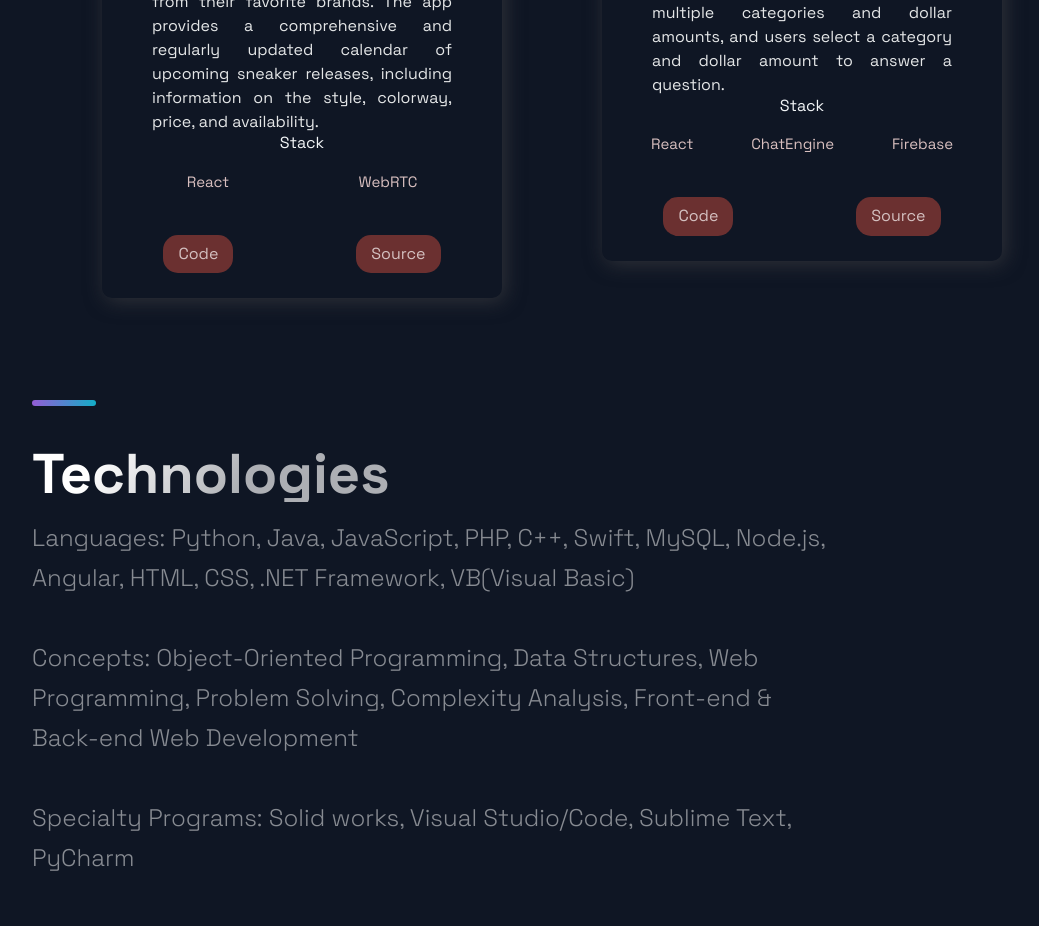
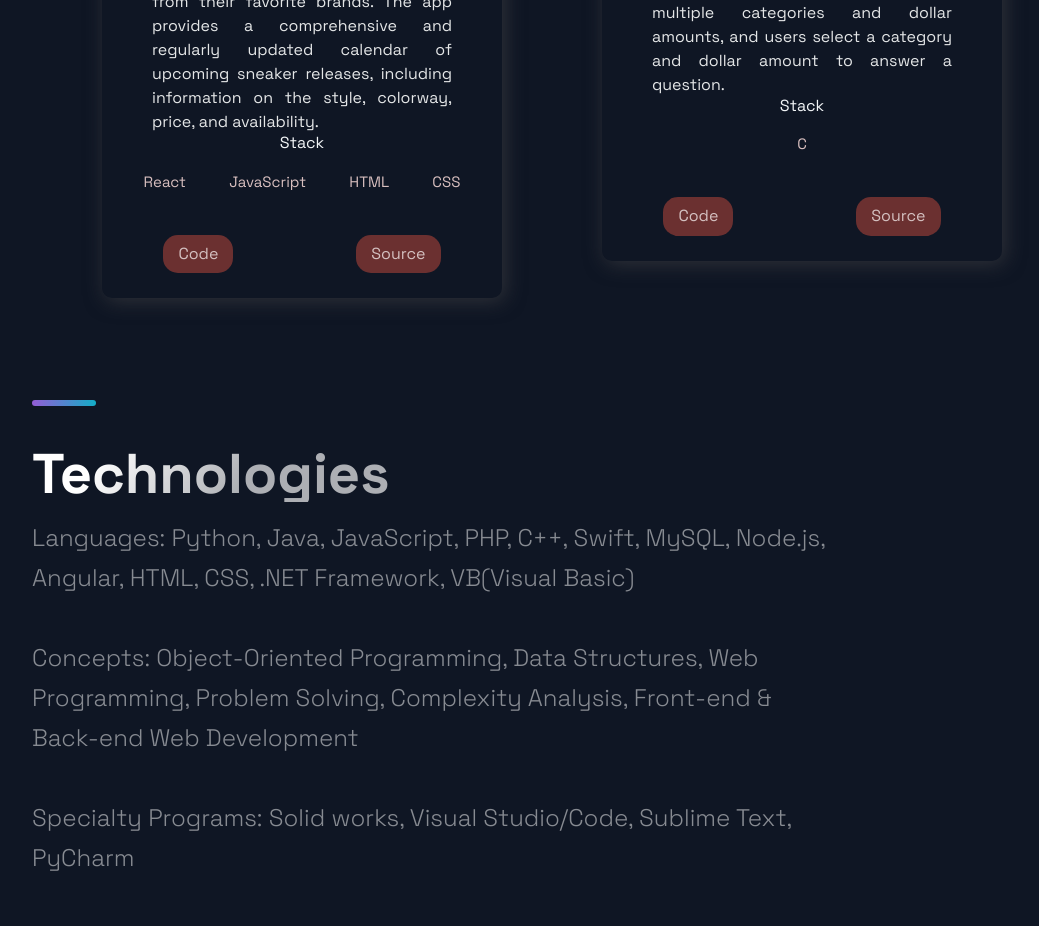
Before and after one commit to JJ0304/Portfolio_Website, a Next.js app: page / in a window 1280 px wide. Shown: the part 2400-3326 px from the top of the page, without its empty margins (88-1127 px from the left). Built offline with nearby package versions, Linux system fonts and the light colour scheme.

Commit message:
Update constants.js

```diff
--- a/src/constants/constants.js
+++ b/src/constants/constants.js
@@ -21,7 +21,7 @@ export const projects = [
     title: 'SneakPeek Application',
     description: "SneakPeek is a sneaker release calendar application is a tool for sneaker enthusiasts to stay up-to-date on the latest sneaker releases from their favorite brands. The app provides a comprehensive and regularly updated calendar of upcoming sneaker releases, including information on the style, colorway, price, and availability.",
       image: '/images/3.jpg',
-      tags: ['React', 'WebRTC'],
+      tags: ['React', 'JavaScript', 'HTML', 'CSS'],
     source: 'https://google.com',
     visit: 'https://google.com',
     id: 2,
@@ -30,7 +30,7 @@ export const projects = [
     title: 'Jeopardy Application',
     description: "Jeopardy game application is a digital version of the popular TV quiz show. The app simulates the experience of playing Jeopardy, offering users a chance to test their knowledge on various categories such as history, science, literature, and pop culture. The app features a game board with multiple categories and dollar amounts, and users select a category and dollar amount to answer a question.",
     image: '/images/4.jpg',
-    tags: ['React', 'ChatEngine', 'Firebase'],
+    tags: ['C'],
     source: 'https://google.com',
     visit: 'https://google.com',
     id: 3,
```
